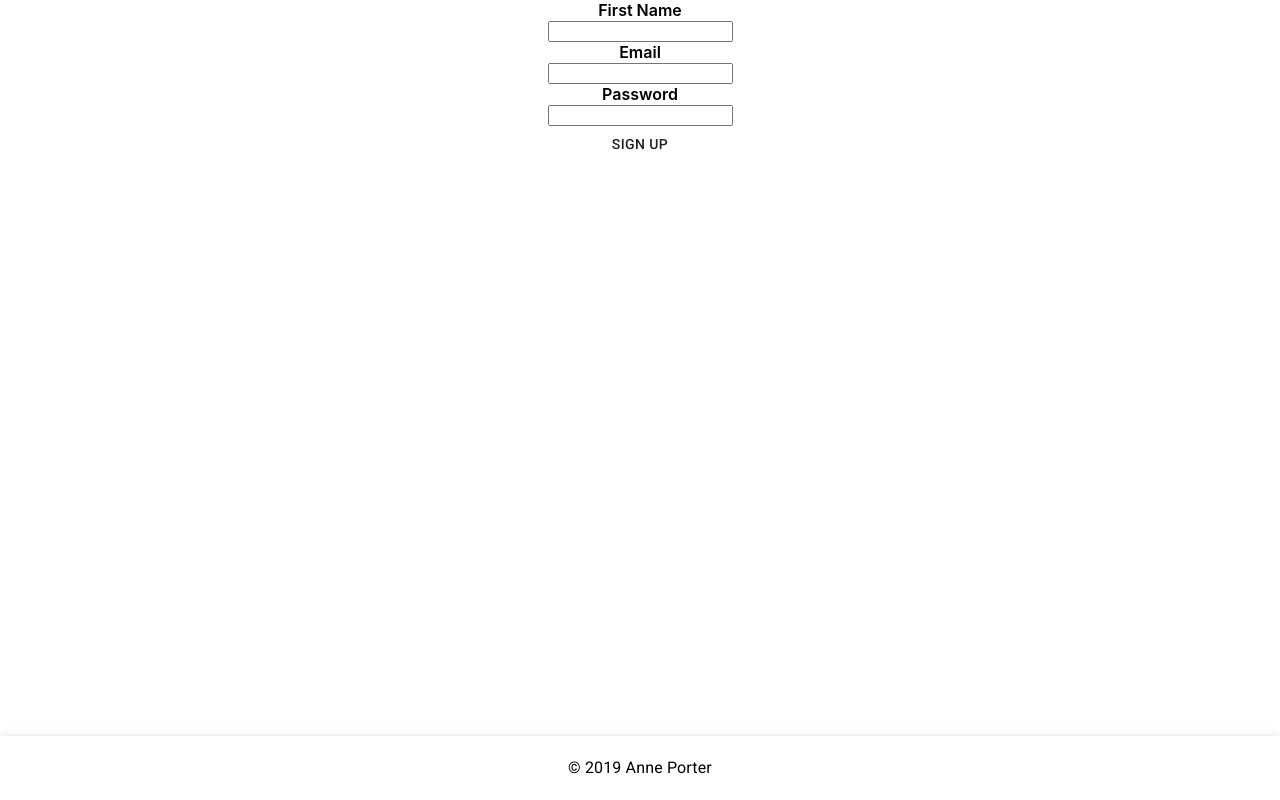
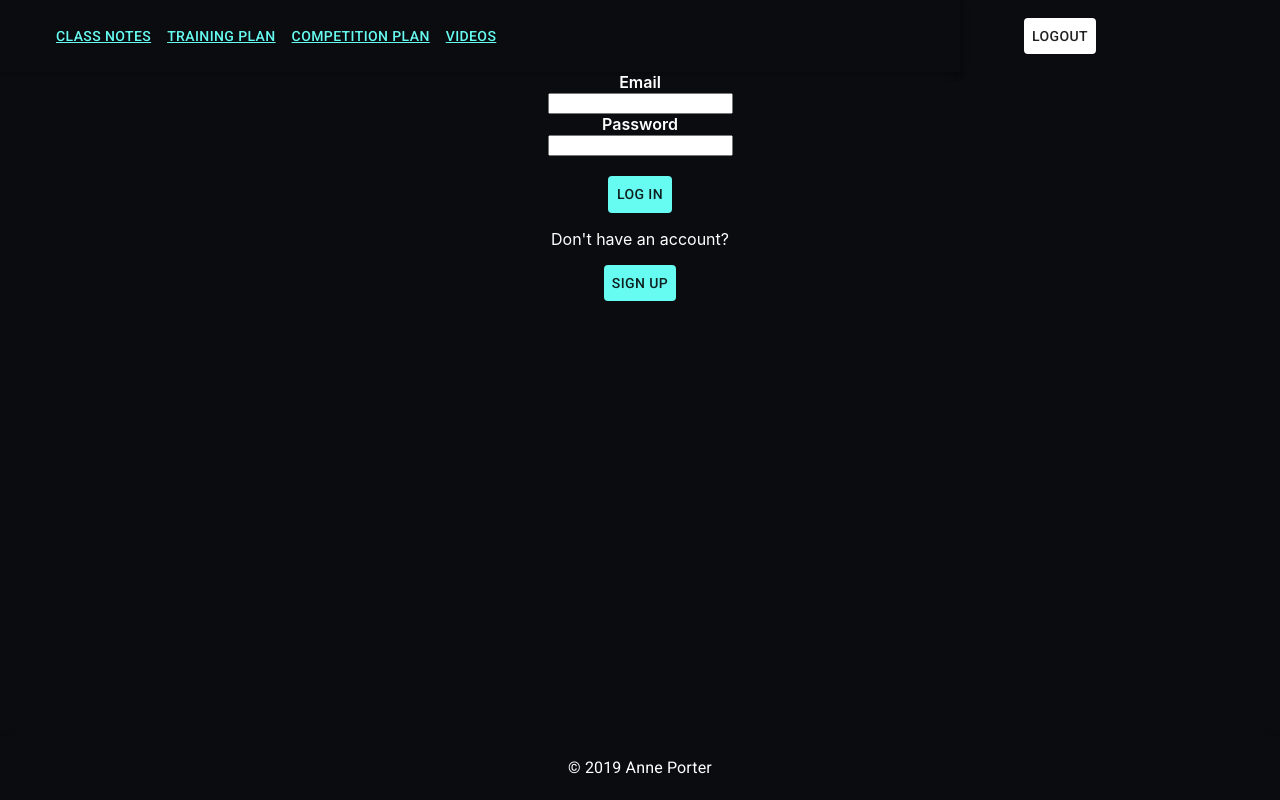
Before and after one commit to aporter92/chaos-chronicle-client, a React (Create React App) app: page / in a window 1280 px wide. Built offline with nearby package versions, Linux system fonts and the light colour scheme.

Commit message:
login and register working and storing token

```diff
--- a/src/App.css
+++ b/src/App.css
@@ -1,10 +1,38 @@
 .App {
   text-align: center;
+  background-color: #0B0C10;
+  height: 100%;
+  min-height: 100vh;
+  color: white;
+  background-attachment: fixed !important;
+
 }
 
 #footer {
   position: absolute;
   bottom: 0;
   font-family: Verdana, Geneva, Tahoma, sans-serif;
-  color: black;
+
 }
+.navbarguy{
+  background-color: #0B0C10;
+  width: 100%;
+  /* float: left;
+  border: 0; */
+  /* padding: 0;
+  margin: 0 ; */
+  margin: 0 -20rem;
+  padding: 0.25rem 20rem;
+}
+
+#signupbutton {
+  background-color: #66FCF1;
+}
+#loginbutton {
+  background-color: #66FCF1;
+}
+#logoutbutton {
+  position: absolute;
+  right: -30rem;
+  background-color: white;
+}
--- a/src/App.tsx
+++ b/src/App.tsx
@@ -1,18 +1,39 @@
 import React from 'react';
 import './App.css';
-import Footer from './components/Footer'
+import Footer from './components/Footer';
 import Login from './components/Login';
-import ClassLogin from './components/ClassLogin'
+import Navbar from './components/Navbar';
+import {Button} from '@material-ui/core';
+import { BrowserRouter as Router, Route, Switch } from "react-router-dom";
 
-const App: React.FunctionComponent = () => {
+class App extends React.Component {
+  constructor(props: any) {
+    super(props);
+    this.state = {
+      sessionToken: undefined
+    }
+  }
+
+
+  //   clearSession () {
+  //   localStorage.clear();
+  //   this.setState({sessionToken: undefined});
+  // };
+
+  render() {
   return (
+    <Router>
     <div className="App">
       <div className = "verticalCenter">
-        <ClassLogin />
-      <Footer />
+        <Navbar />
+        <Login />
+        <Footer />
+
       </div>
     </div>
+    </Router>
   );
+}
 }
 
 export default App;
--- a/src/components/ClassLogin.tsx
+++ /dev/null
@@ -1,122 +0,0 @@
-import React from 'react';
-import {Button} from '@material-ui/core'
-
-export default class Login extends React.Component <any, any> {
-    constructor (props: any) {
-        super (props);
-        this.state = {
-            login: true
-        }
-    }
-
-    async submitHandler(e: any) {
-        e.preventDefault();
-        const firstName = e.target.firstName.value;
-        const email = e.target.email.value;
-        const password = e.target.password.value;
-        let reqBody =
-        {
-            email:email,
-            password: password
-        }
-        let url =
-            "http://localhost:3000/user/login"
-        const response = await fetch(url, {
-            method: "POST",
-            body: JSON.stringify(reqBody),
-            headers: new Headers({
-                "Content-Type": "application/json"
-            })
-        })
-        .then(response => response.json())
-        .then(json => {
-            alert(json.message)
-            this.props.updateLocalStorage(json.token)
-        })
-        .catch(err => console.log(err))
-    }
-
-    startSignUp() {
-        this.setState({ signingUp: true });
-        this.render();
-      }
-
-      async signupHandler(e:any) {
-        e.preventDefault();
-        const firstName = e.target.firstName.value;
-        const email = e.target.email.value;
-        const password = e.target.password.value;
-
-        let reqBody =
-        {
-            firstName: firstName,
-            email:email,
-            password: password
-        }
-        let url =
-            "http://localhost:3000/user/create"
-        const response = await fetch(url, {
-            method: "POST",
-            body: JSON.stringify(reqBody),
-            headers: new Headers({
-                "Content-Type": "application/json"
-            })
-        })
-        .then(response => response.json())
-        .then(json => {
-            alert(json.message)
-            this.props.updateLocalStorage(json.token)
-        })
-        .catch(err => console.log(err))
-    }
-
-    render() {
-        return(
-            <div>
-                 {this.state.login ? (
-          <div>
-            <form
-              action="#"
-              onSubmit={this.signupHandler.bind(this)}
-              style={{ fontWeight: 600 }}
-            >
-              <label htmlFor="firstName">First Name</label>
-              <br />
-              <input type="text" name="firstName" />
-              <br />
-              <label htmlFor="email">Email</label>
-              <br />
-              <input type="email" name="email" />
-              <br />
-              <label htmlFor="password">Password</label>
-              <br />
-              <input type="password" name="password" />
-              <br />
-              <Button>Sign Up</Button>
-            </form>
-          </div>
-        ) : (
-          <div>
-            <form
-              action="#"
-              onSubmit={this.submitHandler.bind(this)}
-              style={{ fontWeight: 600 }}
-            >
-              <label htmlFor="email">Email</label>
-              <br />
-              <input type="email" name="email" />
-              <br />
-              <label htmlFor="password">Password</label>
-              <br />
-              <input type="password" name="password" />
-              <br />
-              <Button>Log in</Button>
-            </form>
-            <p>Don't have an account?</p>
-            <Button onClick={this.startSignUp.bind(this)}>Sign up</Button>
-          </div>
-        )}
-            </div>
-        )
-    }
-}
--- a/src/components/Footer.tsx
+++ b/src/components/Footer.tsx
@@ -7,7 +7,7 @@ export default class Footer extends React.Component {
         <AppBar id = "footer" position="static" style ={{background: 'inherit'}}>
           <Container maxWidth="md">
             <Toolbar>
-              <Typography variant="body1" style={{color: 'black', flex: 1, justifyContent: "center", alignItems: 'center'}}>
+              <Typography variant="body1" style={{color: 'white', flex: 1, justifyContent: "center", alignItems: 'center'}}>
                 &copy; 2019 Anne Porter
               </Typography>
             </Toolbar>
--- a/src/components/Login.tsx
+++ b/src/components/Login.tsx
@@ -1,161 +1,80 @@
-// import React from 'react';
+import React from 'react';
+import {Button} from '@material-ui/core'
 
-// type LoginState = {
-//     firstName: String,
-//     email: String,
-//     password: String,
-//     login: boolean,
+export default class Login extends React.Component <any, any> {
+    constructor (props: any) {
+        super (props);
+        this.state = {
+            signingUp: false,
+            sessionToken: localStorage.getItem('token')
+        }
+    }
+
+    // componentWillMount () {
+    //   localStorage.setItem('token', newToken)
     // }
 
-// export default class Login extends React.Component <any, LoginState> {
-//     constructor(props: any) {
-//         super(props);
-
-//         this.state = {
-//             firstName: "",
-//             email: "",
-//             password: "",
-//             login: true
-//         }
-
-//         this.firstName = this.firstName.bind(this);
-//         this.email = this.email.bind(this);
-//         this.password = this.password.bind(this);
-//         this.handleSubmit = this.handleSubmit.bind(this);
-//         this.handleChange = this.handleChange.bind(this);
-//     }
-
-//     signUpFields() {
-
-//     }
-
-//     firstName() {
-//         this.setState({
-//             firstName : new String
-//         })
-//     }
-
-//     email() {
-//         this.setState({
-//             email: new String
-//         })
-//     }
-
-//     password() {
-//         this.setState({
-//             password: new String
-//         })
-//     }
-
-//     componentWillMount() {
-//         this.firstName
-//         this.email
-//         this.password
-//     };
-
-
-//    handleSubmit(event: any) {
-//         console.log("form submitted");
-//         event.preventDefault()
-//         let reqBody = login ?
-//             {
-//                 email:this.email,
-//                 password: this.password
-//             } : {
-//                 firstName: this.firstName,
-//                 email: this.email,
-//                 password: this.password
-//             }
-
-//         let url = login ?
-//             "http://localhost:3000/user/login" :
-//             "http://localhost:3000/user/register"
-
-//         fetch(url, {
-//             method: "POST",
-//             body: JSON.stringify(reqBody),
-//             headers: new Headers({
-//                 "Content-Type": "application/json"
-//             })
-//         })
-//         .then(response => response.json())
-//         .then(json => {
-//             alert(json.message)
-//             this.props.updateLocalStorage(json.token)
-//         })
-//         .catch(err => console.log(err))
-
-//     }
-//     handleChange(event: any) {
-//         this.setState({
-//            [event.target.name] : event.target.value
-//         })
-//     }
-
-//     render() {
-//         return (<div>
-//             <form onSubmit={this.handleSubmit}>
-//             <input type = "name" name="firstName" placeholder="First Name" value={this.state.firstName} onChange={this.handleChange} required />
-//                 <input type = "email" name="email" placeholder="Email" value={this.state.email} onChange={this.handleChange} required />
-//                 <input type = "password" name="password" placeholder="Password" value={this.state.password} onChange={this.handleChange} required />
-//                 <button type = "submit">Register</button>
-//             </form>
-//              </div>)
-//     }
+    // token () {
+    //   localStorage.getItem('newToken')
     // }
 
-import React, {useState} from 'react';
-
-
-const Login = (props: any) => {
-    const [firstName, setFirstName] = useState("")
-    const [email, setEmail] = useState("")
-    const [password, setPassword] = useState("")
-    const [isAdmin, setIsAdmin] = useState(true)
-    const [login, setLogin] = useState(true)
-
-    const title = () => {
-        return !login ? "Sign Up" : "Welcome Back!"
-    }
-
-    const loginToggle = (e: any) => {
-        e.preventDefault()
-
-        setLogin(!login)
-
-        setFirstName("")
-        setEmail("")
-        setPassword("")
-
-    }
-// Sign Up
-    const signupFields = () => !login ?
-    (
-        <div>
-            <br />
-            <input placeholder="first name" type="text" id="firstName" value={firstName} onChange={(e) => setFirstName(e.target.value)}/>
-            <br />
-        </div>
-    ) : null
-
-    const handleSubmit = (event: any) => {
-        event.preventDefault()
-
-        let reqBody = login ?
+    async loginHandler(e: any) {
+        e.preventDefault();
+        const email = e.target.email.value;
+        const password = e.target.password.value;
+        let reqBody =
         {
             email:email,
             password: password
-            } : {
-                firstName: firstName,
-                email: email,
-                password: password
+        }
+        let url =
+            "http://localhost:3000/user/login"
+        await fetch(url, {
+            method: "POST",
+            body: JSON.stringify(reqBody),
+            headers: new Headers({
+                "Content-Type": "application/json"
+            })
+        })
+        .then(response => response.json())
+        .then(json => {
+          localStorage.setItem('token', json.token);
+            alert(json.message)
+            // localStorage.setItem("token", json.token)
+            // this.props.updateLocalStorage(json.token)
+        })
+        .catch(err => console.log(err))
     }
 
-        let url = login ?
-            "http://localhost:3000/user/login" :
+    startSignUp() {
+        this.setState({ signingUp: true });
+        this.render();
+      }
+    loginToggle() {
+        this.setState({ signingUp: false})
+        this.setState({ firstName: ""})
+        this.setState({ email: ""})
+        this.setState({ password: ""})
+        this.render()
+    }
+
+      async signupHandler(e:any) {
+        e.preventDefault();
+        const firstName = e.target.firstName.value;
+        const email = e.target.email.value;
+        const password = e.target.password.value;
+        const admin = false;
+
+        let reqBody =
+        {
+            firstName: firstName,
+            email:email,
+            password: password,
+            admin: admin
+        }
+        let url =
             "http://localhost:3000/user/register"
-
-        fetch(url, {
+        await fetch(url, {
             method: "POST",
             body: JSON.stringify(reqBody),
             headers: new Headers({
@@ -165,31 +84,63 @@ const Login = (props: any) => {
         .then(response => response.json())
         .then(json => {
             alert(json.message)
-            props.updateLocalStorage(json.token)
+            this.props.updateLocalStorage(json.token)
         })
         .catch(err => console.log(err))
     }
 
-    return (
+    render() {
+        return(
             <div>
+                {this.state.signingUp ? (
+          <div>
+            <form
+              action="#"
+              onSubmit={this.signupHandler.bind(this)}
+              style={{ fontWeight: 600 }}
+            >
+              <label htmlFor="firstName">First Name</label>
               <br />
-            <form className="login-container">
-                <h1>{title()}</h1>
-                {signupFields()}
+              <input type="text" name="firstName" />
               <br />
-                <input placeholder="email" type="text" id="email" value={email} onChange={(e) => setEmail(e.target.value)}/>
+              <label htmlFor="email">Email</label>
+              <br />
+              <input type="email" name="email" />
+              <br />
+              <label htmlFor="password">Password</label>
+              <br />
+              <input type="password" name="password" />
               <br />
               <br />
-                <input placeholder="password" type="password" id="password" value={password} onChange={(e) => setPassword(e.target.value)} />
+              <Button id ="signupbutton" type = "submit">Submit</Button>
+              < br />
+              <br />
+              <Button size= "small" id ="signupbutton" onClick={this.loginToggle.bind(this)}>Back to Log In</Button>
+            </form>
+          </div>
+        ) : (
+          <div>
+            <form className= "logincontainer"
+              action="#"
+              onSubmit={this.loginHandler.bind(this)}
+              style={{ fontWeight: 600 }}
+            >
+              <label htmlFor="email">Email</label>
+              <br />
+              <input type="email" name="email" />
+              <br />
+              <label htmlFor="password">Password</label>
+              <br />
+              <input type="password" name="password" />
               <br />
               <br />
-                <button className="button login-button" type="submit" onClick={handleSubmit}><b>Submit</b></button>
-                <br />
-                <br />
-                <button className="button login-button" onClick={loginToggle}><b>Login | Sign Up</b></button>
+              <Button id="loginbutton" type = "submit">Log in</Button>
             </form>
+            <p id = "signupq">Don't have an account?</p>
+            <Button id ="signupbutton" onClick={this.startSignUp.bind(this)}>Sign up</Button>
+          </div>
+        )}
             </div>
         )
     }
-
-export default Login
+}
--- a/src/components/Navbar.tsx
+++ b/src/components/Navbar.tsx
@@ -2,20 +2,30 @@ import React from 'react';
 import { Route, Link } from 'react-router-dom'
 import {AppBar, Toolbar, Typography, Container, Button} from "@material-ui/core";
 
-export default function NavBar() {
+export default class NavBar extends React.Component {
+    render() {
     return (
-      <AppBar position="static" color="primary">
-        <Container maxWidth="md">
+      <AppBar className = "navbarguy" position="static" style= {{background: "#0B0C10"}}>
+        <Container >
           <Toolbar>
-            <Typography variant="h6" color="inherit">
-            <Link to="/notes">
-                <Button className="button" type="button">
-                 Class Notes
-                </Button>
-              </Link>
+            <Typography variant="h6">
+              <Button>
+            <a href="#classnotes" id="navlink" style={{color: "#66FCF1"}}>Class Notes</a>
+            </Button>
+            <Button>
+            <a href="#classnotes" style={{color: "#66FCF1"}}>Training Plan</a>
+            </Button>
+            <Button>
+            <a href="#classnotes" style={{color: "#66FCF1"}}>Competition Plan</a>
+            </Button>
+            <Button>
+            <a href="#classnotes" style={{color: "#66FCF1"}}>Videos</a>
+            </Button>
+            <Button id="logoutbutton" onClick={()=> localStorage.clear()}>LOGOUT </Button>
             </Typography>
           </Toolbar>
         </Container>
       </AppBar>
     );
   }
+}
```
Also changed, not shown: src/components/Logout.tsx (+21 -0 lines). Lines whose indentation alone changed are shown as unchanged.
